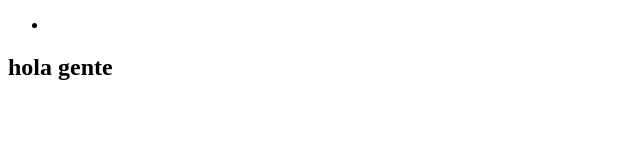
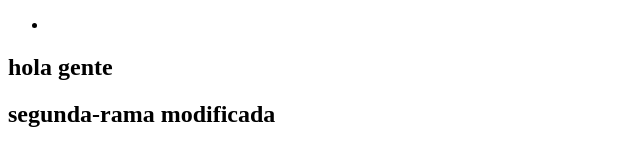
Before and after one commit to agostinafilippetti/practicar-git-, a plain HTML site: page index.html in a window 1280 px wide. Shown: the whole page, without its empty margins (0-640 px from the left). Drawn offline with Linux system fonts and the light colour scheme.

Commit message:
modifiqué segunda rama

```diff
--- a/index.html
+++ b/index.html
@@ -17,6 +17,9 @@
         <section>
             <h2> hola gente</h2>
         </section>
+        <section>
+            <h2> segunda-rama modificada</h2>
+        </section>
     </main>
 </body>
 </html>
```
